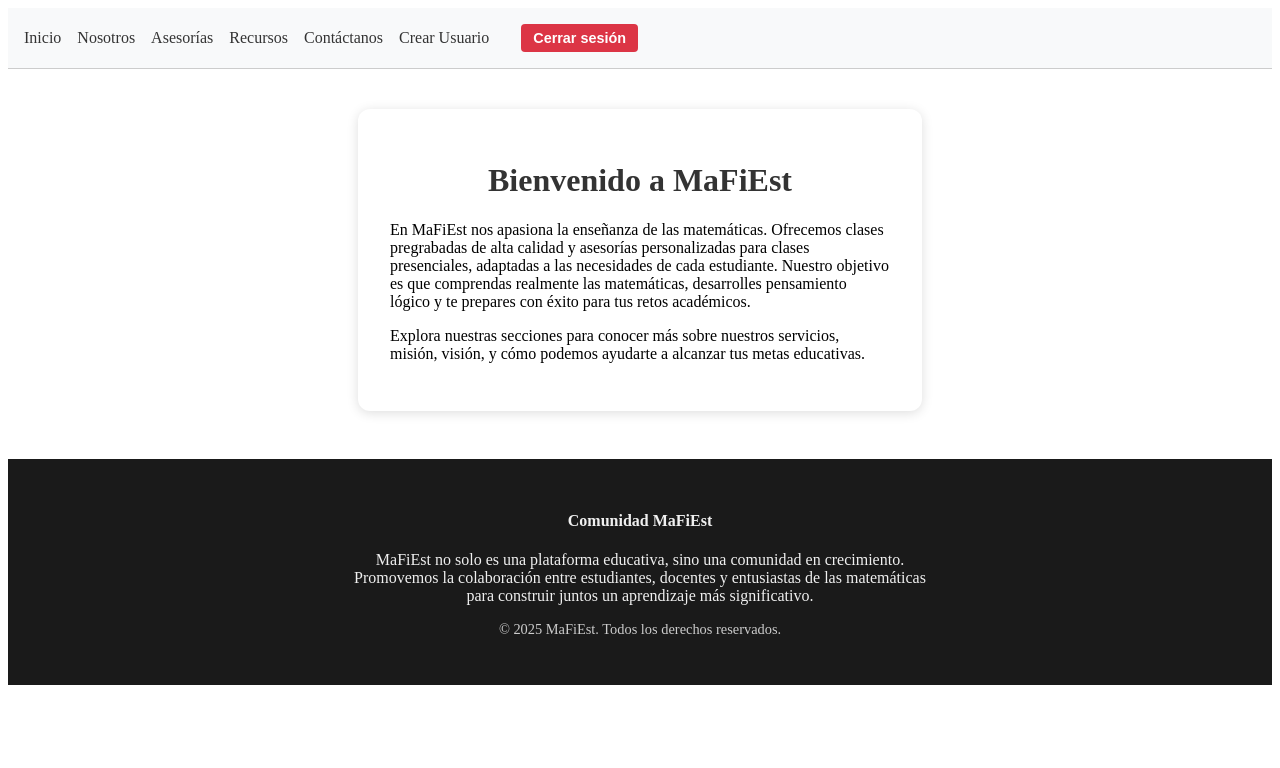
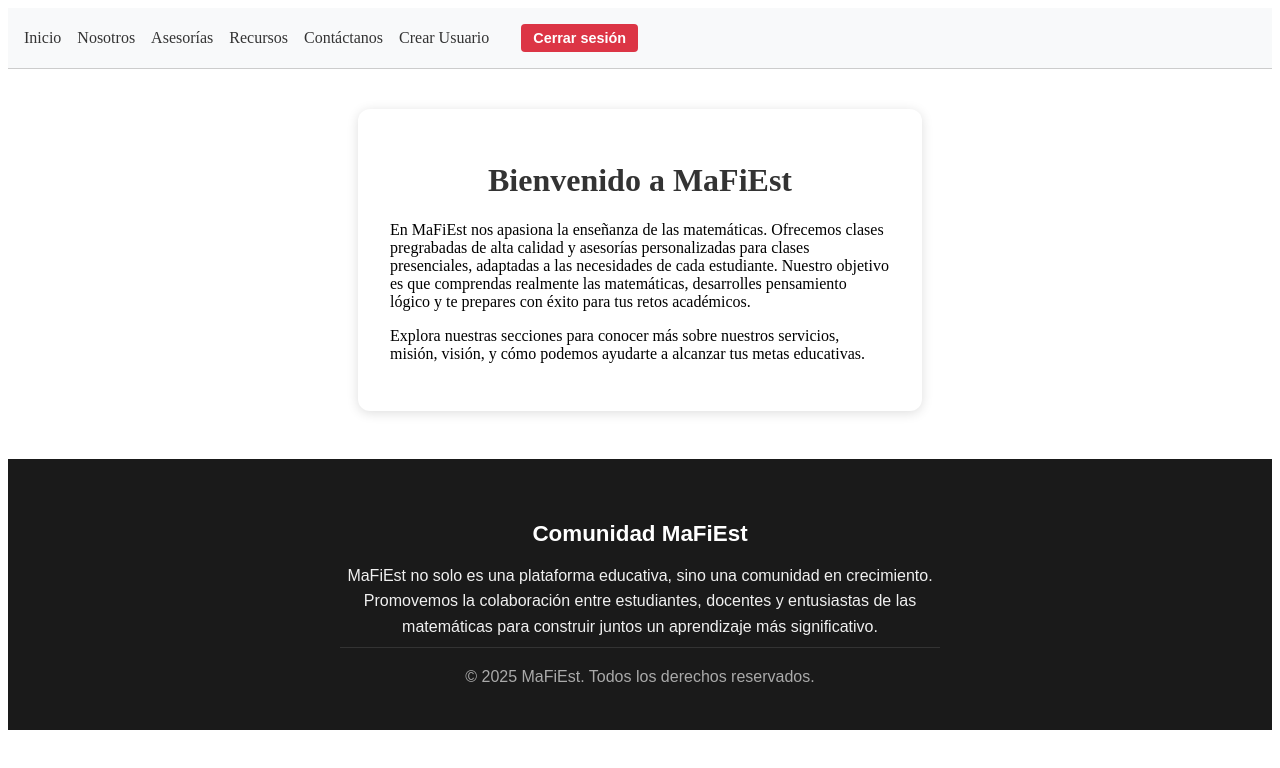
Before and after one commit to juanmanuelestupinan34-blip/ProjectMaFiEst_final, a React (Vite) app in the folder client/: page / in a window 1280 px wide. Shown: the top 768 px of the page. Built offline with nearby package versions, Linux system fonts and the light colour scheme; sample sign-in values are in the browser's storage.

Commit message:
Update Footer.jsx

```diff
--- a/client/src/components/Footer.jsx
+++ b/client/src/components/Footer.jsx
@@ -1,19 +1,15 @@
+import "../styles/footer.css";
+
 const Footer = () => {
   return (
-        <footer style={{
-            backgroundColor: '#1a1a1a',
-            color: '#f0f0f0',
-            padding: '2rem',
-            textAlign: 'center',
-            marginTop: '3rem'
-        }}>
+    <footer className="footer">
       <h4>Comunidad MaFiEst</h4>
-            <p style={{ maxWidth: '600px', margin: '0 auto' }}>
+      <p>
         MaFiEst no solo es una plataforma educativa, sino una comunidad en crecimiento.
         Promovemos la colaboración entre estudiantes, docentes y entusiastas de las matemáticas
         para construir juntos un aprendizaje más significativo.
       </p>
-            <p style={{ marginTop: '1rem', fontSize: '0.9rem', color: '#ccc' }}>
+      <p className="footer-copy">
         &copy; {new Date().getFullYear()} MaFiEst. Todos los derechos reservados.
       </p>
     </footer>
```
Lines whose indentation alone changed are shown as unchanged.
